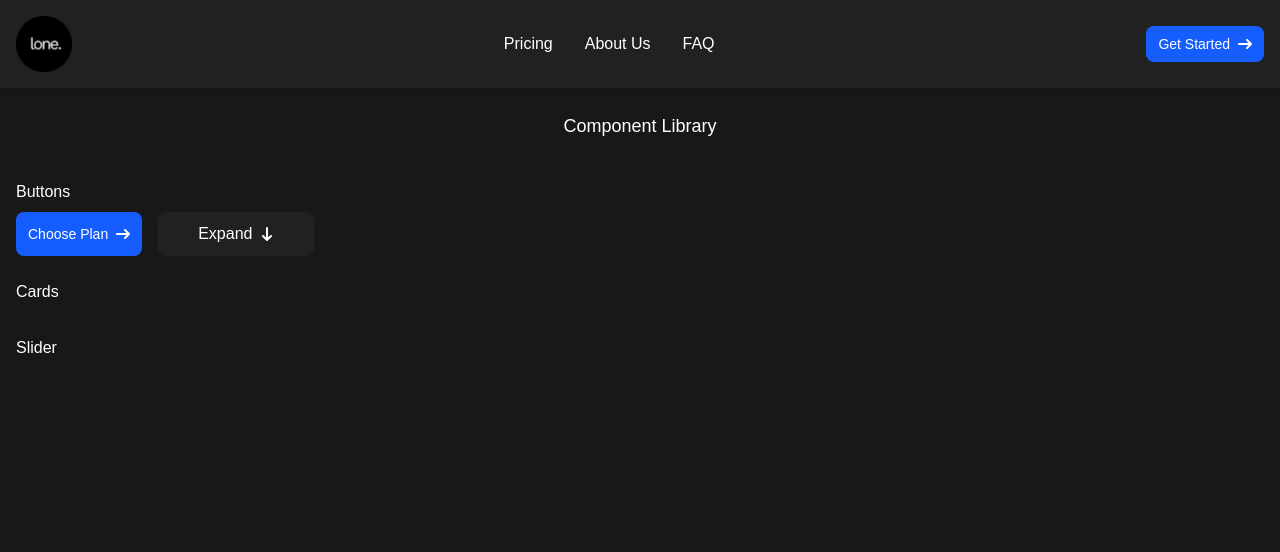
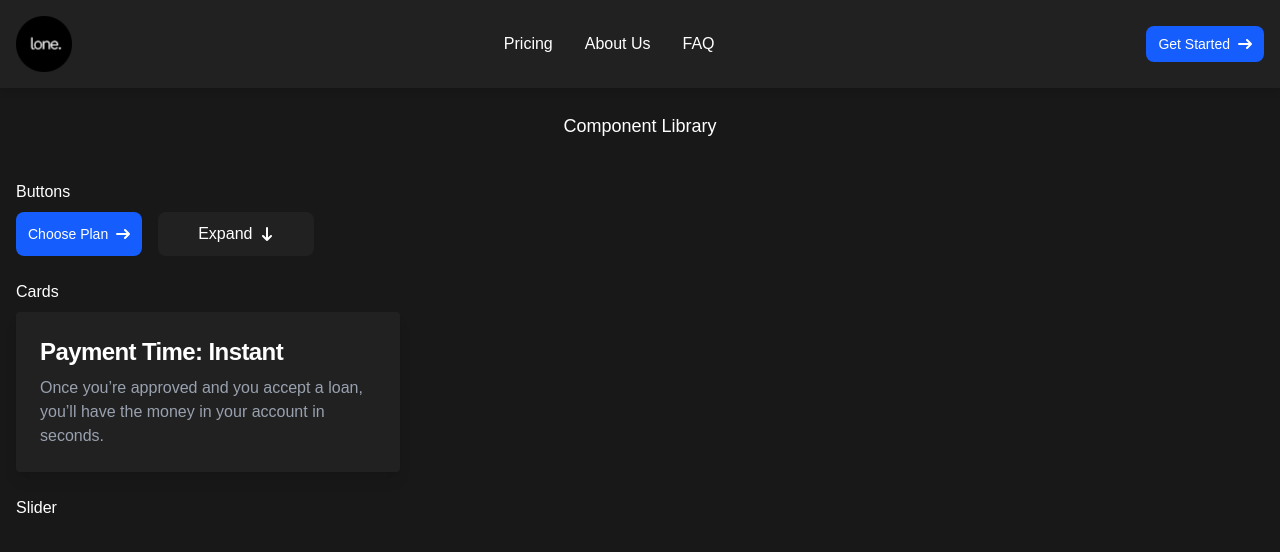
Before and after one commit to hakeem-jc/lone_2.0, a Next.js app: page / in a window 1280 px wide. Shown: the top 552 px of the page. Built offline with nearby package versions, Linux system fonts and the light colour scheme.

Commit message:
feat: Create card component

```diff
--- a/app/components/ui/Card.tsx
+++ b/app/components/ui/Card.tsx
@@ -1,5 +1,17 @@
-const Card = () => {
-    return <div></div>;
-}
+type CardProps = {
+  title: string;
+  description: string;
+};
+
+const Card: React.FC<CardProps> = ({ title, description }) => {
+  return (
+    <div className="block max-w-sm p-6 bg-secondary rounded-sm shadow-lg hover:shadow-2xl transition-shadow duration-300 ease-in-out">
+      <h5 className="mb-2 text-2xl font-bold tracking-tight text-white">
+        {title}
+      </h5>
+      <p className="font-normal text-gray-400">{description}</p>
+    </div>
+  );
+};
 
 export default Card;
--- a/app/page.tsx
+++ b/app/page.tsx
@@ -1,5 +1,6 @@
 import Header from "@/app/components/Header";
 import Button from "@/app/components/ui/Button";
+import Card from "@/app/components/ui/Card";
 
 export default function Home() {
   return (
@@ -24,7 +25,12 @@ export default function Home() {
 
         <div>
           <h2 className="mb-2">Cards</h2>
-          <div className="flex gap-4 "></div>
+          <div className="flex gap-4 ">
+            <Card
+              title="Payment Time: Instant"
+              description="Once you’re approved and you accept a loan, you’ll have the money in your account in seconds."
+            />
+          </div>
         </div>
 
         <div>
```
